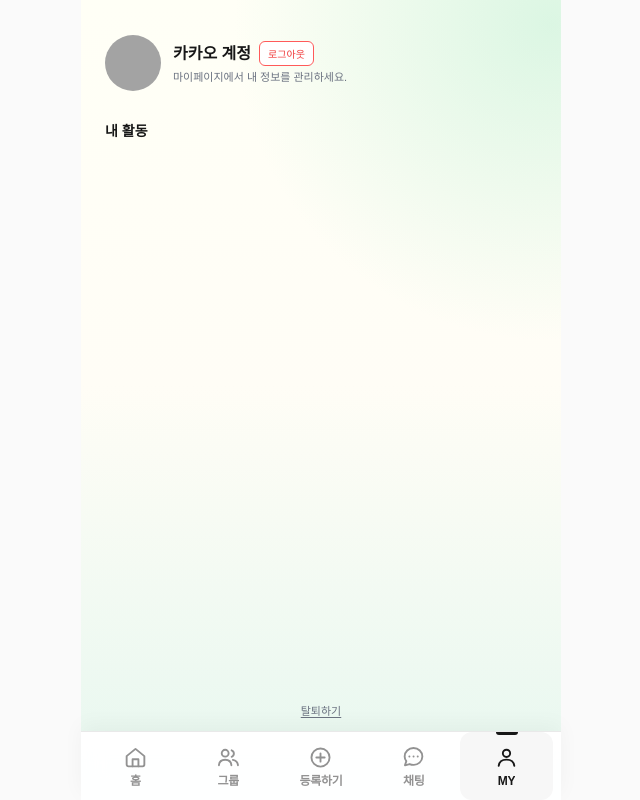
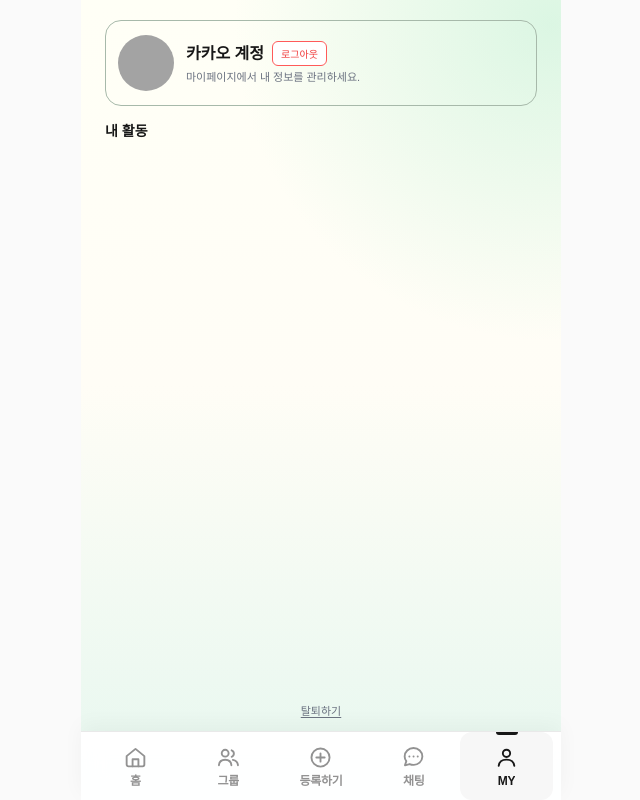
Before and after one commit to 100-hours-a-week/KTB4-1st-FE, a Next.js app in the folder ktb_agile_frontend/: page /pages/my in a window 1280 px wide. Shown: the whole page, without its empty margins (319-959 px from the left). Built offline with nearby package versions, Linux system fonts and the light colour scheme.

Commit message:
feat(my): 카카오 계정 컴포넌트 ui 테두리 추가

```diff
--- a/ktb_agile_frontend/src/components/my/AccountCard.module.css
+++ b/ktb_agile_frontend/src/components/my/AccountCard.module.css
@@ -3,6 +3,9 @@
   min-height: 86px;
   align-items: center;
   gap: 12px;
+  padding: 12px;
+  border: 1px solid #a7b9aa;
+  border-radius: 16px;
 }
 
 .avatar {
```
